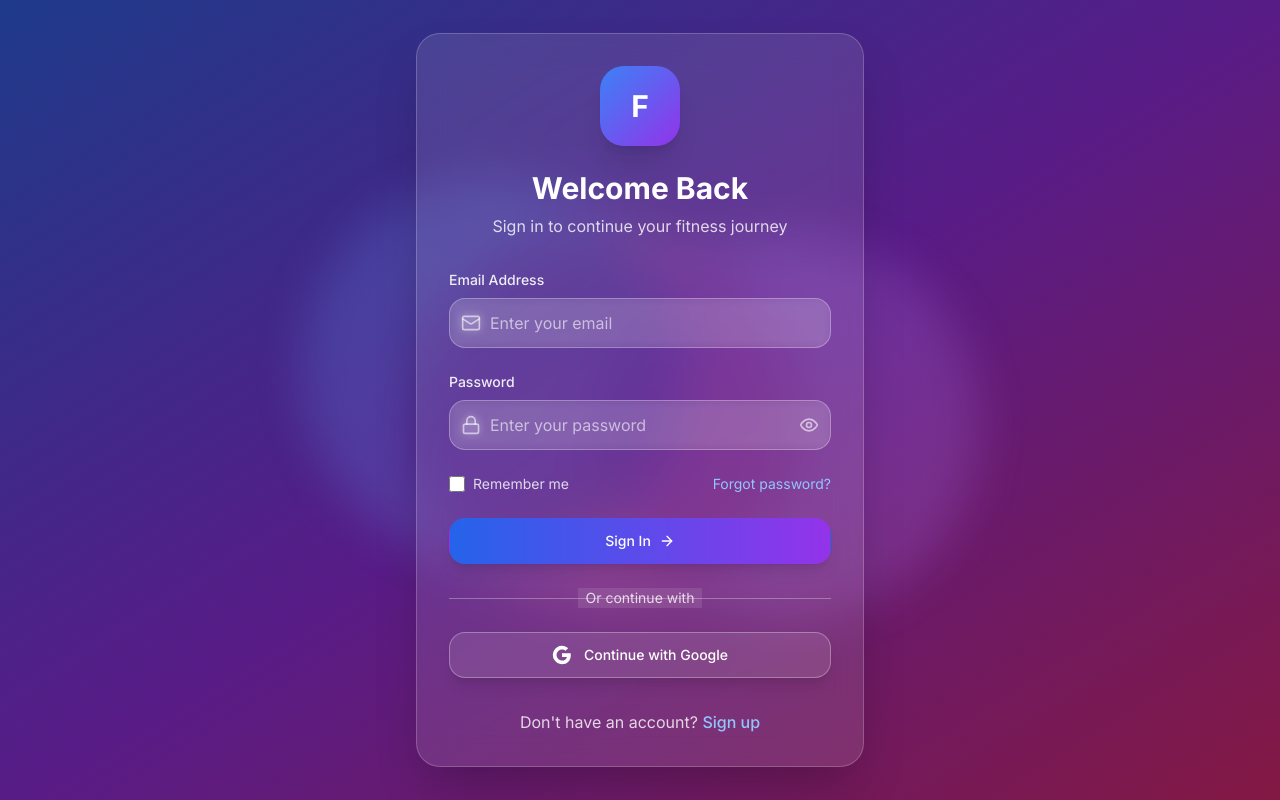
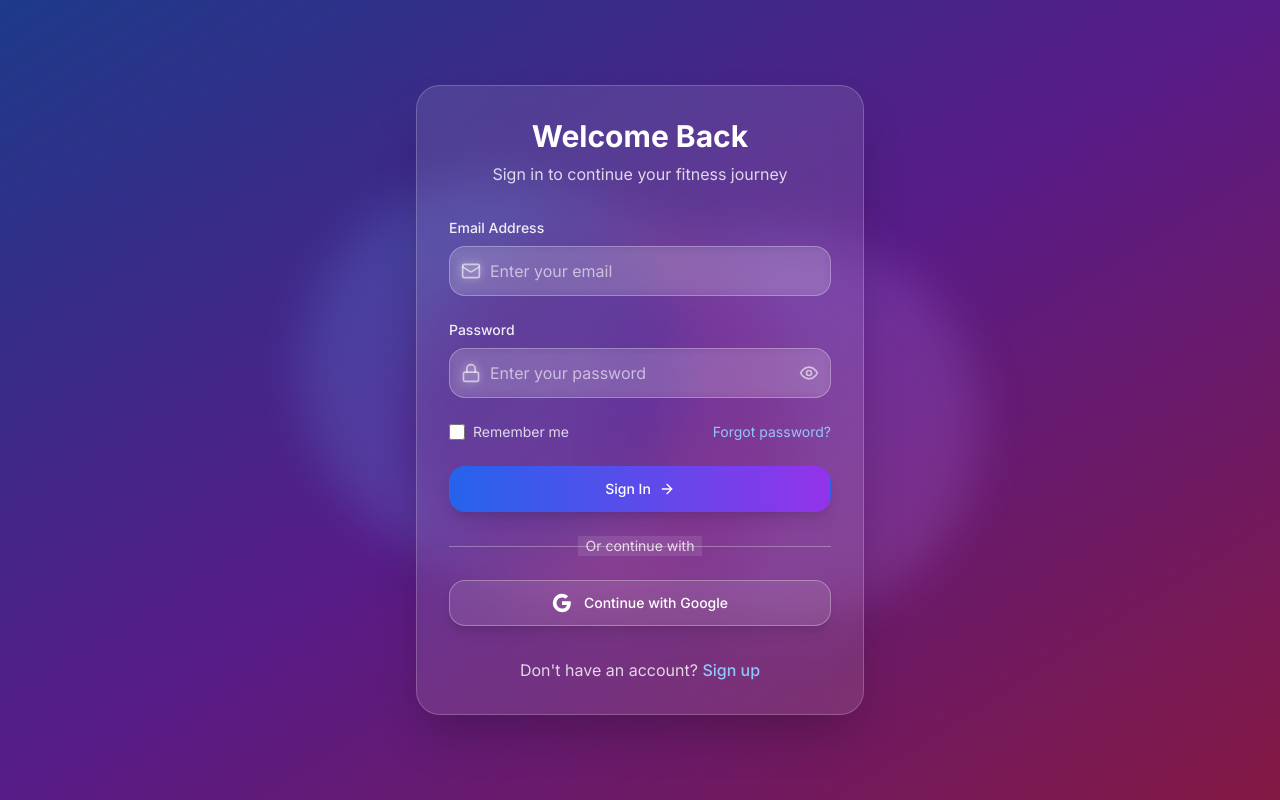
Before and after one commit to namithm70/fitness, a React (Create React App) app in the folder client/: page /login in a window 1280 px wide. Built offline with nearby package versions, Linux system fonts and the light colour scheme; no server answers.

Commit message:
feat: clean up login page header design
- Removed logo container completely for minimal design
- Kept only 'Welcome Back' title and subtitle
- Adjusted animation delays for smoother flow
- Creates cleaner, more professional appearance

```diff
--- a/client/src/pages/Auth/LoginPage.tsx
+++ b/client/src/pages/Auth/LoginPage.tsx
@@ -103,19 +103,10 @@ const LoginPage: React.FC = () => {
         <div className="bg-white/10 backdrop-blur-lg rounded-2xl shadow-2xl border border-white/20 p-8">
           {/* Header */}
           <div className="text-center mb-8">
-            <motion.div
-              initial={{ scale: 0.8, opacity: 0 }}
-              animate={{ scale: 1, opacity: 1 }}
-              transition={{ duration: 0.5, delay: 0.2 }}
-              className="w-20 h-20 bg-gradient-to-br from-blue-500 to-purple-600 rounded-2xl flex items-center justify-center mx-auto mb-6 shadow-xl"
-            >
-              <span className="text-3xl font-bold text-white">F</span>
-            </motion.div>
-
             <motion.h1
               initial={{ opacity: 0, y: 20 }}
               animate={{ opacity: 1, y: 0 }}
-              transition={{ duration: 0.5, delay: 0.3 }}
+              transition={{ duration: 0.5, delay: 0.2 }}
               className="text-3xl font-bold text-white mb-2"
             >
               Welcome Back
@@ -124,7 +115,7 @@ const LoginPage: React.FC = () => {
             <motion.p
               initial={{ opacity: 0, y: 20 }}
               animate={{ opacity: 1, y: 0 }}
-              transition={{ duration: 0.5, delay: 0.4 }}
+              transition={{ duration: 0.5, delay: 0.3 }}
               className="text-white/80"
             >
               Sign in to continue your fitness journey
```
